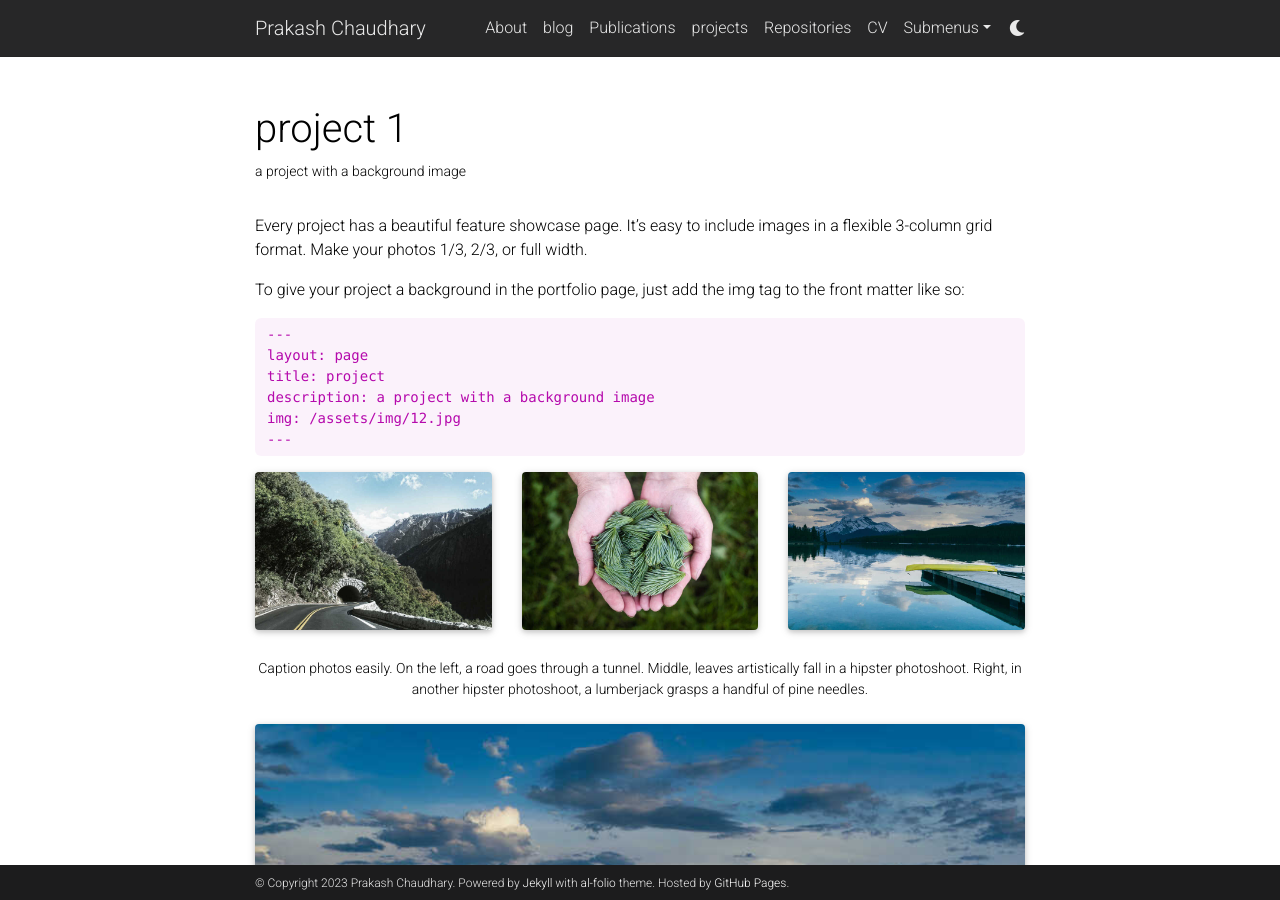
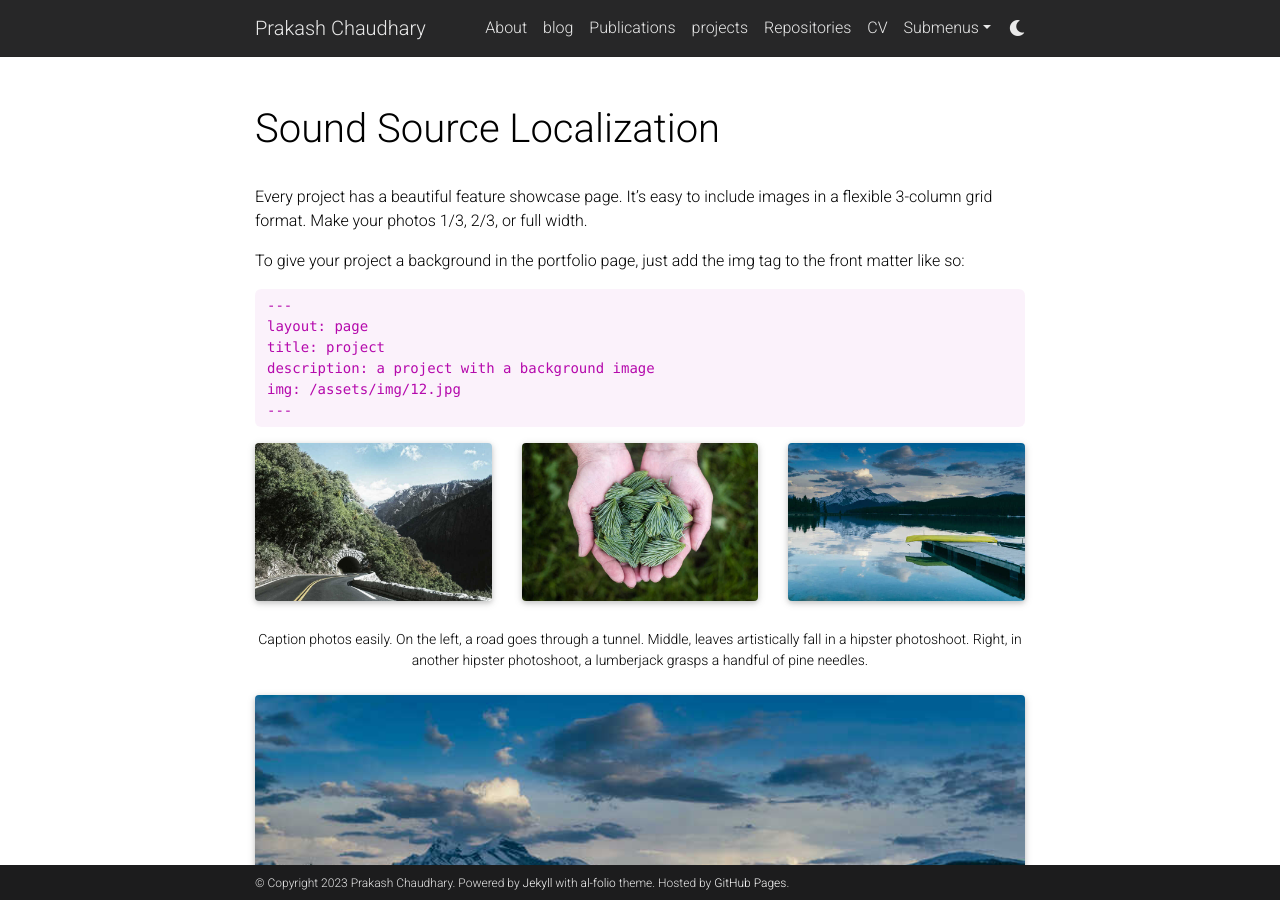
Before and after one commit to connectwithprakash/connectwithprakash.github.io, a Jekyll site: the page built from _projects/SSL.md, in a window 1280 px wide and 900 px high. Built offline with Jekyll 4.4.1, drawn with Linux system fonts in a browser that asks for light colours; full-size pictures stand in for the smaller copies a plugin makes; comment, search, counter and statistics services are not loaded; a style sheet for code colours, icons or effects is not loaded.

Commit message:
[Refactor]: Change name of project 1.

```diff
--- a/_projects/1_project.md
+++ b/_projects/SSL.md
@@ -1,10 +1,10 @@
 ---
 layout: page
-title: project 1
-description: a project with a background image
-img: assets/img/12.jpg
+title: Sound Source Localization
+description:
+img: assets/img/projects/SSL.jpg
 importance: 1
-category: work
+category: academic
 ---
 
 Every project has a beautiful feature showcase page.
```
